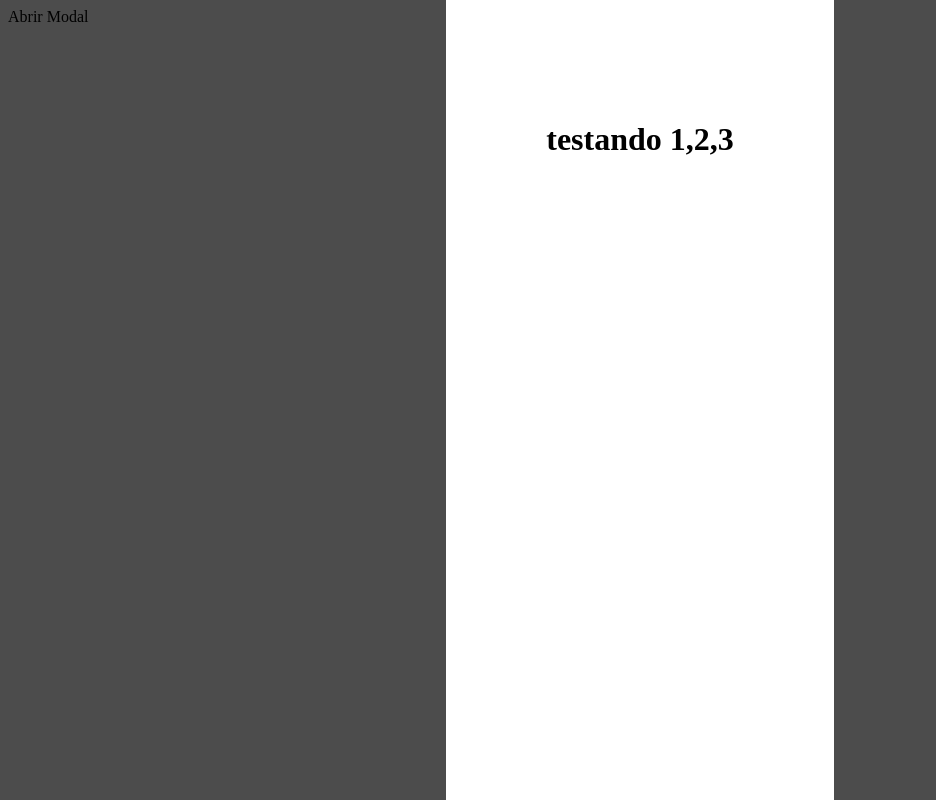
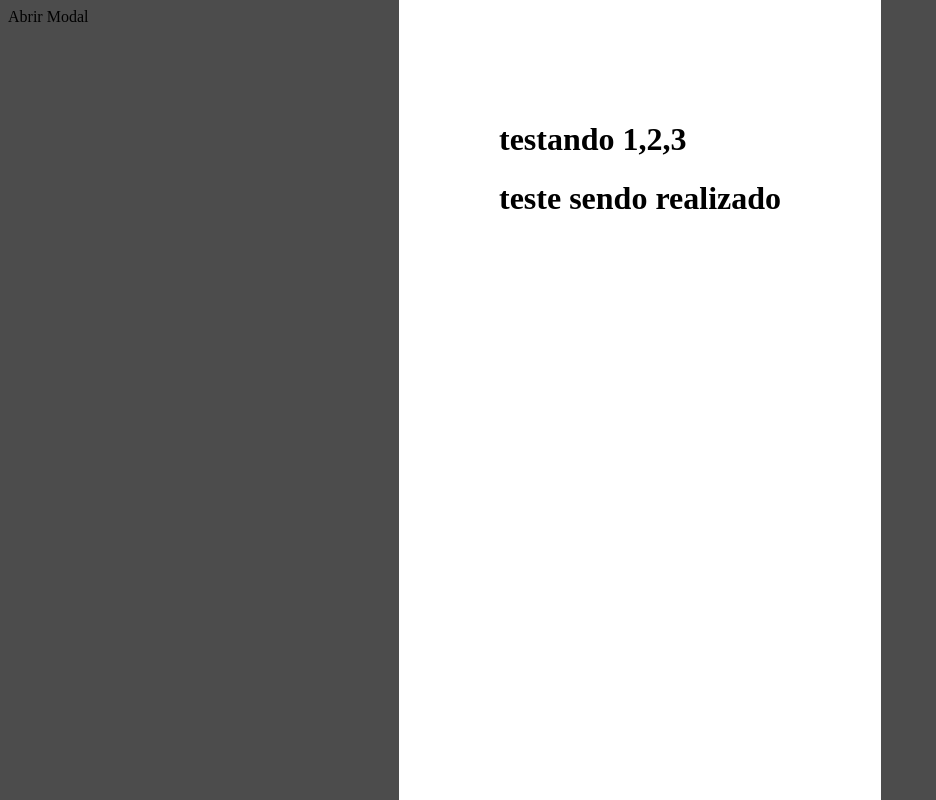
Before and after one commit to nelcael07/Projeto_curso_react, a React (Create React App) app in the folder react1/: page / in a window 1280 px wide. Both pictures are taken after a click on the element "Abrir Modal". Shown: the whole page, without its empty margins (0-936 px from the left). Built offline with nearby package versions, Linux system fonts and the light colour scheme.

Commit message:
teste2
teste2

```diff
--- a/react1/src/App.js
+++ b/react1/src/App.js
@@ -16,6 +16,7 @@ function App() {
       <butto onClick={handleBottonClick}>Abrir Modal</butto>
       <Modal visible={ModalVisible} setVisible={setModalVisible}>
           <h1>testando 1,2,3</h1>
+          <h1>teste sendo realizado</h1>
       </Modal>
     </>
   );
```
